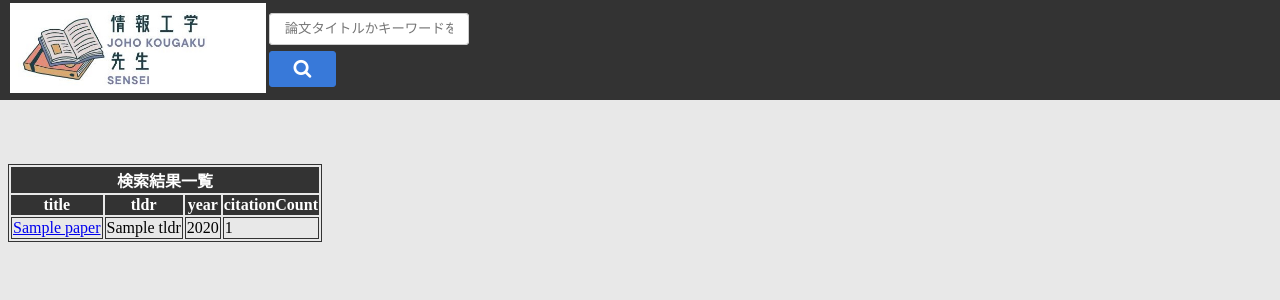
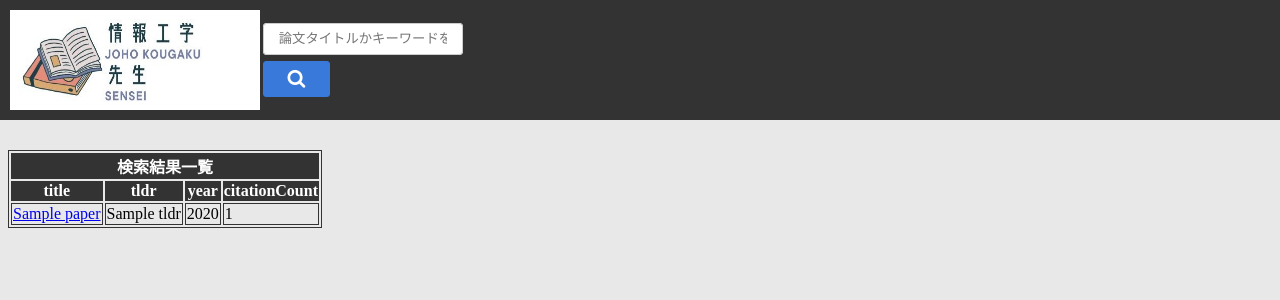
Before and after one commit to enpitut2023/IE_teacher, a Flask app: template api/templates/root.html in a window 1280 px wide. Shown: the top 300 px of the page. Run offline with Flask 3, Linux system fonts and the light colour scheme; the template is opened without the code that fills it: most values are stand-ins (such as "Sample title", 1, 10 or a date in 2020).

Commit message:
[update] headerとロゴの絶対値指定

```diff
--- a/api/static/css/style.css
+++ b/api/static/css/style.css
@@ -112,7 +112,7 @@ header {
     background-color: #333; /* ヘッダーの背景色を設定 */
     color: #fff; /* テキストの色を設定 */
     width: 100%;
-    height: 10%;
+    height: 100px;
     padding: 10px; /* ヘッダーの余白を設定 */
     position: fixed;
     top: 0px;
@@ -128,13 +128,15 @@ header {
 }
 
 .header-img {
-    width: 20%;
+    width: 250px;
+    height: 100%;
     /* border: 1px solid black; */
     margin-bottom: 0px;
 }
 
 .header-img img{
     width: 100%;
+    height: 100%;
     margin: 0;
 }
 
@@ -150,13 +152,13 @@ header {
 }
 
 .papers_content{
-    margin-top: 13%;
+    margin-top: 150px;
 }
 .root_content{
-    margin-top: 13%;
+    margin-top: 150px;
 }
 .result_content{
-    margin-top: 13%;
+    margin-top: 150px;
 }
 
 .logo {
```
